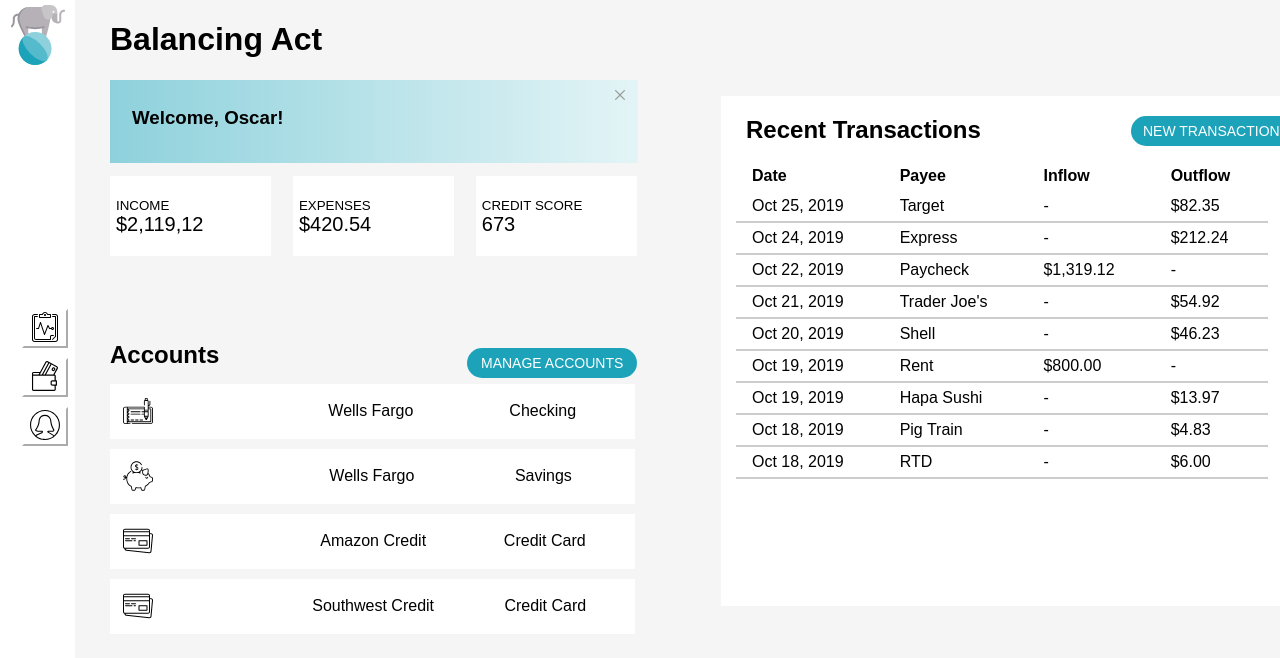
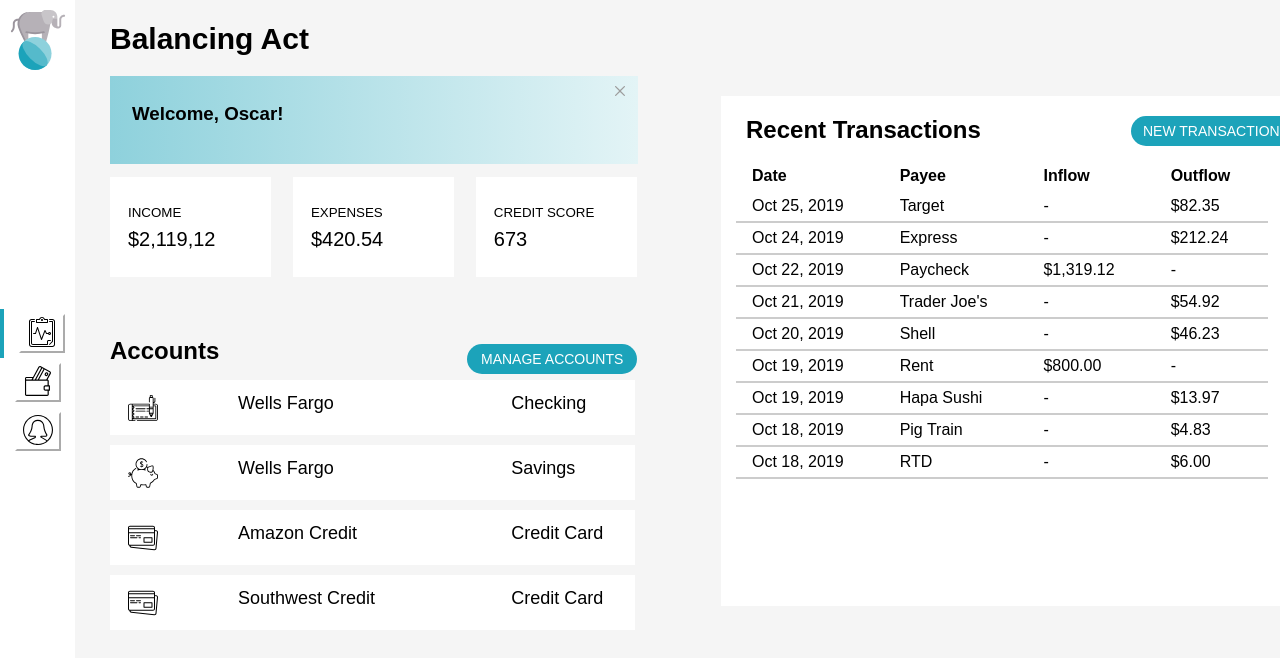
Before and after one commit to CLPena/balancing-act, a plain HTML site: page index.html in a window 1280 px wide. Shown: the top 658 px of the page. Drawn offline with Linux system fonts and the light colour scheme; a web font is replaced by a local one.

Commit message:
Fix styling and add JS

```diff
--- a/index.html
+++ b/index.html
@@ -2,7 +2,6 @@
 <html>
 <head>
 <link rel="stylesheet" type="text/css" href="styles.css">
-<script type="text/javascript" src="main.js"></script>
 <link href="https://fonts.googleapis.com/css?family=Biryani&display=swap" rel="stylesheet">
 }
 </head>
@@ -11,11 +10,11 @@
     <div class="column-l">
 
       <nav>
-        <img class="logo" src="assets/icons/elephant.svg">
+        <img class="logo" src="assets/icons/elephant.svg" alt="app logo">
         <div class="nav-icons">
-          <li><button class = "nav-button"><img class="icons" src="assets/icons/dashboard.svg"></button></li>
-          <li><button class = "nav-button"><img class="icons" src="assets/icons/transactions.svg"></button></li>
-          <li><button class = "nav-button"><img class="icons" src="assets/icons/profile.svg"></button></li>
+          <li class="with-border"><button class = "nav-button"><img class="icons" src="assets/icons/dashboard.svg" alt="dashboard icon"></button></li>
+          <li><button class = "nav-button"><img class="icons" src="assets/icons/transactions.svg" alt="transactions icon"></button></li>
+          <li><button class = "nav-button"><img class="icons" src="assets/icons/profile.svg" alt="profile icon"></button></li>
         </div>
       </nav>
 
@@ -25,6 +24,7 @@
         <h3> Welcome, Oscar! </h3>
         <button class = "close"><img class="x" src="assets/icons/close.svg"></button>
       </div>
+
       <div class="main-three">
         <button class="a">INCOME<div class="money">$2,119,12</div></button>
         <button class="a expenses">EXPENSES<div class="money">$420.54</div></button>
@@ -37,10 +37,10 @@
       </div>
 <br>
   <div class="accounts-buttons-box">
-      <button class="accounts"><table class="button-table"><td><img class="icons2" src="assets/icons/checking.svg"></td><td>Wells Fargo</td><td>Checking</td></table></button>
-      <button class="accounts"><table class="button-table"><td><img class="icons2" src="assets/icons/savings.svg"></td><td>Wells Fargo</td><td>Savings</td></table></button>
-      <button class="accounts"><table class="button-table"><td><img class="icons2" src="assets/icons/credit-card.svg"></td><td>Amazon Credit</td><td>Credit Card</td></table></button>
-      <button class="accounts"><table class="button-table"><td><img class="icons2" src="assets/icons/credit-card.svg"></td><td>Southwest Credit</td><td>Credit Card</td></table></button>
+      <button class="accounts"><span class="button-icon"><img class="icons2" src="assets/icons/checking.svg" alt="checking icon"></span><span class="company">Wells Fargo</span><span class="account-type">Checking</span></button>
+      <button class="accounts"><span class="button-icon"><img class="icons2" src="assets/icons/savings.svg" alt="savings icon"></<span><span class="company">Wells Fargo</span><span class="account-type">Savings</span></button>
+      <button class="accounts"><span class="button-icon"><img class="icons2" src="assets/icons/credit-card.svg" alt="credit icon"></<span><span class="company">Amazon Credit</span><span class="account-type">Credit Card</span></button>
+      <button class="accounts"><span class="button-icon"><img class="icons2" src="assets/icons/credit-card.svg" alt="credit icon"></<span><span class="company">Southwest Credit</span><span class="account-type">Credit Card</span></button>
   </div>
     </div>
 
@@ -115,3 +115,5 @@
       </div>
 
 </body>
+<script type="text/javascript" src="main.js"></script>
+</html>
--- a/main.js
+++ b/main.js
@@ -0,0 +1,9 @@
+var popup = document.querySelector('.popup');
+
+popup.addEventListener('click', closePopup);
+
+function closePopup(event) {
+    if (event.target.classList.contains('x')) {
+    event.target.parentNode.parentNode.remove();
+    }
+  }
--- a/styles.css
+++ b/styles.css
@@ -38,21 +38,26 @@ nav {
 
 li {
   list-style-type: none;
-  padding-left: 22px;
+  padding-left: 15px;
   padding-right: 22px;
   padding-top: 5px;
   padding-bottom: 5px;
 }
 
+.with-border {
+  border-left: solid 4px #1CA3BA;
+}
+
 .icons {
   width: 30px;
   height: auto;
-}
+  }
 
 .icons2 {
   width: 30px;
   height: auto;
   float: left;
+  margin-left: 12px;
 }
 
 .nav-icons {
@@ -69,11 +74,13 @@ li {
   height: auto;
   padding-left: 8px;
   padding-right: 7px;
-  margin-top: 5px;
+  margin-top: 10px;
 }
 
 h1 {
   margin-left: 110px;
+  padding-top: 2px;
+  font-size: 30px;
 }
 
 h2 {
@@ -90,13 +97,13 @@ h2 {
 }
 
 .h2a {
-  margin-top: 85px;
+  margin-top: 60px;
   position: relative;
 }
 
 .popup {
   width: 79%;
-  height: 75px;
+  height: 80px;
   margin-left: 110px;
   margin-bottom: 13px;
   background-image: linear-gradient(to right, #8ED1DC , #E3F4F6);
@@ -126,11 +133,12 @@ h2 {
 .a {
   display: inline;
   width: 30%;
-  height: 80px;
+  height: 100px;
   background-color: white;
   border: none;
   text-align: left;
   padding-top: 3px;
+  padding-left: 18px;
 }
 
 .expenses {
@@ -141,6 +149,7 @@ h2 {
 .money {
   font-size: 20px;
   font-family: 'Biryani', sans-serif;
+  padding-top: 8px;
 }
 
 .b {
@@ -191,12 +200,26 @@ h2 {
   margin-top: 25px;
 }
 
-button.accounts td {
-  width: 190px;
-  padding-left: 5px;
-  font-size: 16px;
+.button-icons {
+  width: 10%;
 }
 
+.company {
+  font-size: 18px;
+  float: left;
+  width: 50%;
+  text-align: left;
+  padding-left: 80px;
+}
+
+.account-type {
+  font-size: 18px;
+  text-align: left;
+  width: 20%;
+  padding-right: 15px;
+  display: inline-block;
+  float: right;
+  }
 
 .transactions {
   border-collapse: collapse;
```
